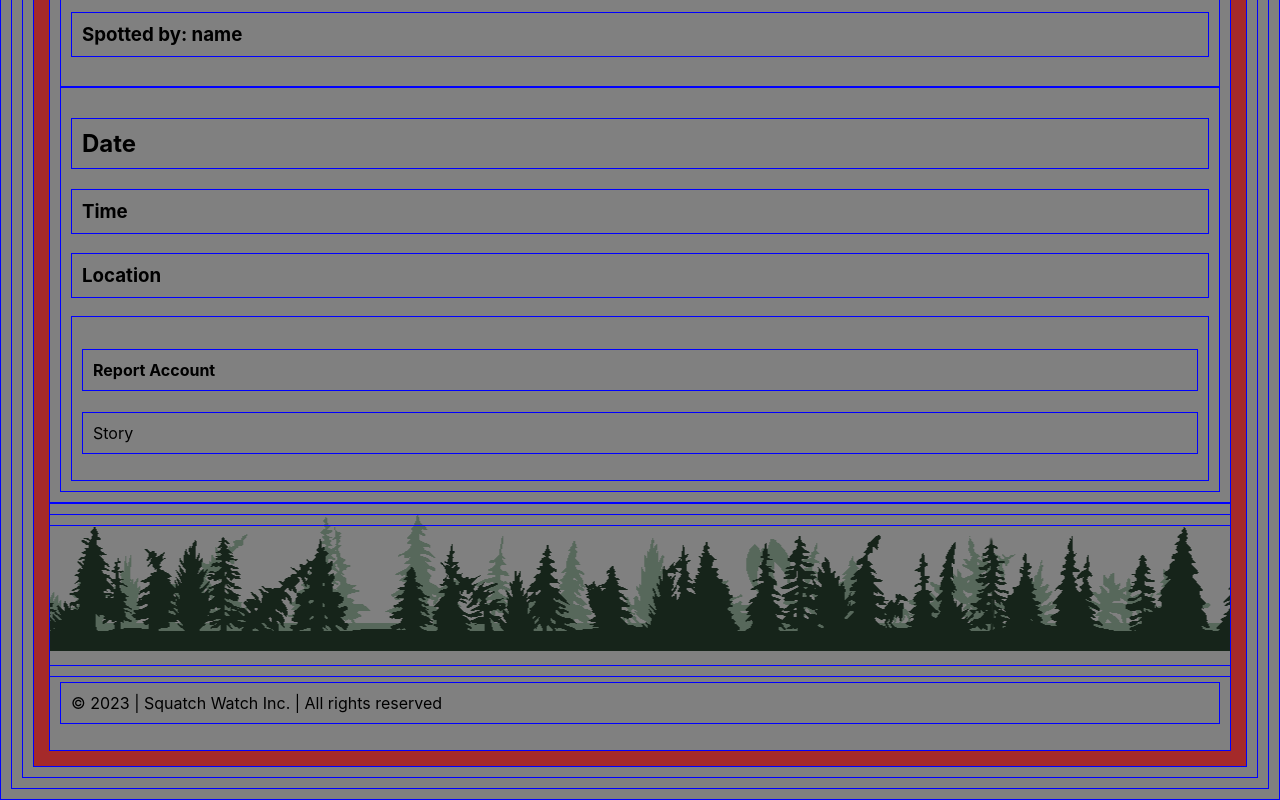
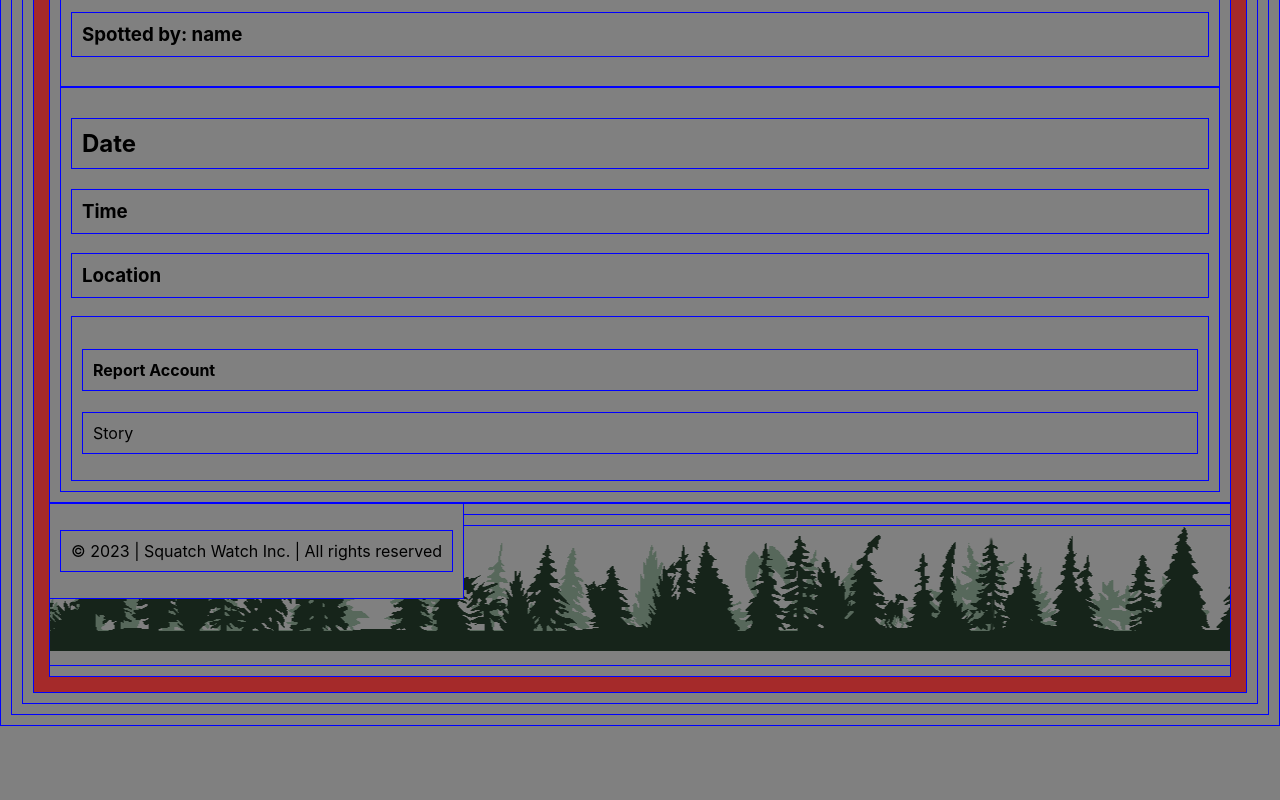
Before and after one commit to johncapovani/Squatch-Watch, a React (Create React App) app in the folder frontend/: page /onesighting in a window 1280 px wide. Shown: the part 607-1407 px from the top of the page. After the commit the page ends 1333 px from the top, so only its background shows below. Built offline with nearby package versions, Linux system fonts and the light colour scheme.

Commit message:
css stuff

```diff
--- a/frontend/src/components/Footer.css
+++ b/frontend/src/components/Footer.css
@@ -1,18 +1,24 @@
+.footer-text{
+    z-index: 1;
+    position: absolute;
+}
+
 .scrolling-image-container{
     overflow: hidden;
+    z-index:-1;
 }
 
 .top-image {
     background: url("../assets/fgfoot.png") repeat-x;
     height: 130px;
-    width: 2560px;
+    width: 5120px;
     animation: slide 90s linear infinite
 }
 
 .bottom-image {
     background: url("../assets/bgfoot.png") repeat-x;
     height: 130px;
-    width: 2560px;
+    width: 5120px;
     animation: slide 120s linear infinite
 }
 
--- a/frontend/src/components/Footer.jsx
+++ b/frontend/src/components/Footer.jsx
@@ -3,15 +3,20 @@ import './Footer.css'
 
 const Footer = () => {
     return (
+        <>
+        <div className="footer-text">
+            <p className='copyright'>
+                &copy; {new Date().getFullYear()} | Squatch Watch Inc. | All rights reserved
+            </p>
+        </div>
         <div className='scrolling-image-container'>
             <div className='bottom-image'>
                 <div className="top-image"></div>
             </div>
 
-            <p className='copyright'>
-                &copy; {new Date().getFullYear()} | Squatch Watch Inc. | All rights reserved
-            </p>
+
         </div>
+        </>
     )
 }
 
```
Also changed, not shown: frontend/src/assets/bgfoot.png, frontend/src/assets/fgfoot.png.
